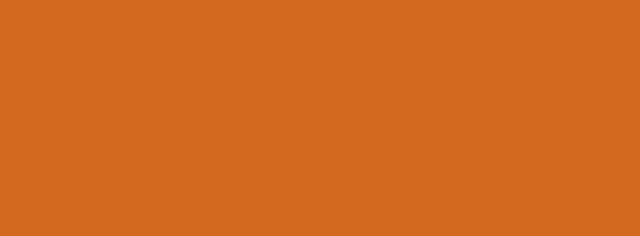
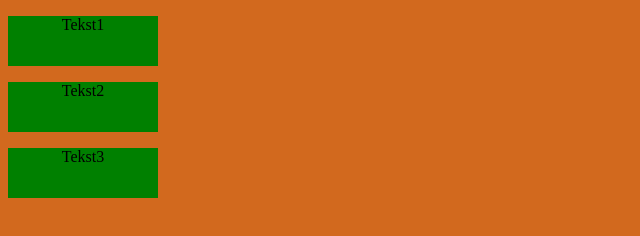
Before and after one commit to BarteQ06/06_03_WWW, a plain HTML site: page index.html in a window 1280 px wide. Shown: the whole page, without its empty margins (0-640 px from the left). Drawn offline with Linux system fonts and the light colour scheme.

Commit message:
Dodanie akapitów

```diff
--- a/index.html
+++ b/index.html
@@ -7,6 +7,8 @@
     <link rel="stylesheet" href="style.css">
 </head>
 <body>
-
+    <p>Tekst1</p>
+    <p>Tekst2</p>
+    <p>Tekst3</p>
 </body>
 </html>
--- a/style.css
+++ b/style.css
@@ -2,3 +2,9 @@ body
 {
     background-color: chocolate;
 }
+p{
+    width: 150px;
+    height: 50px;
+    background-color: green;
+    text-align: center;
+}
```
